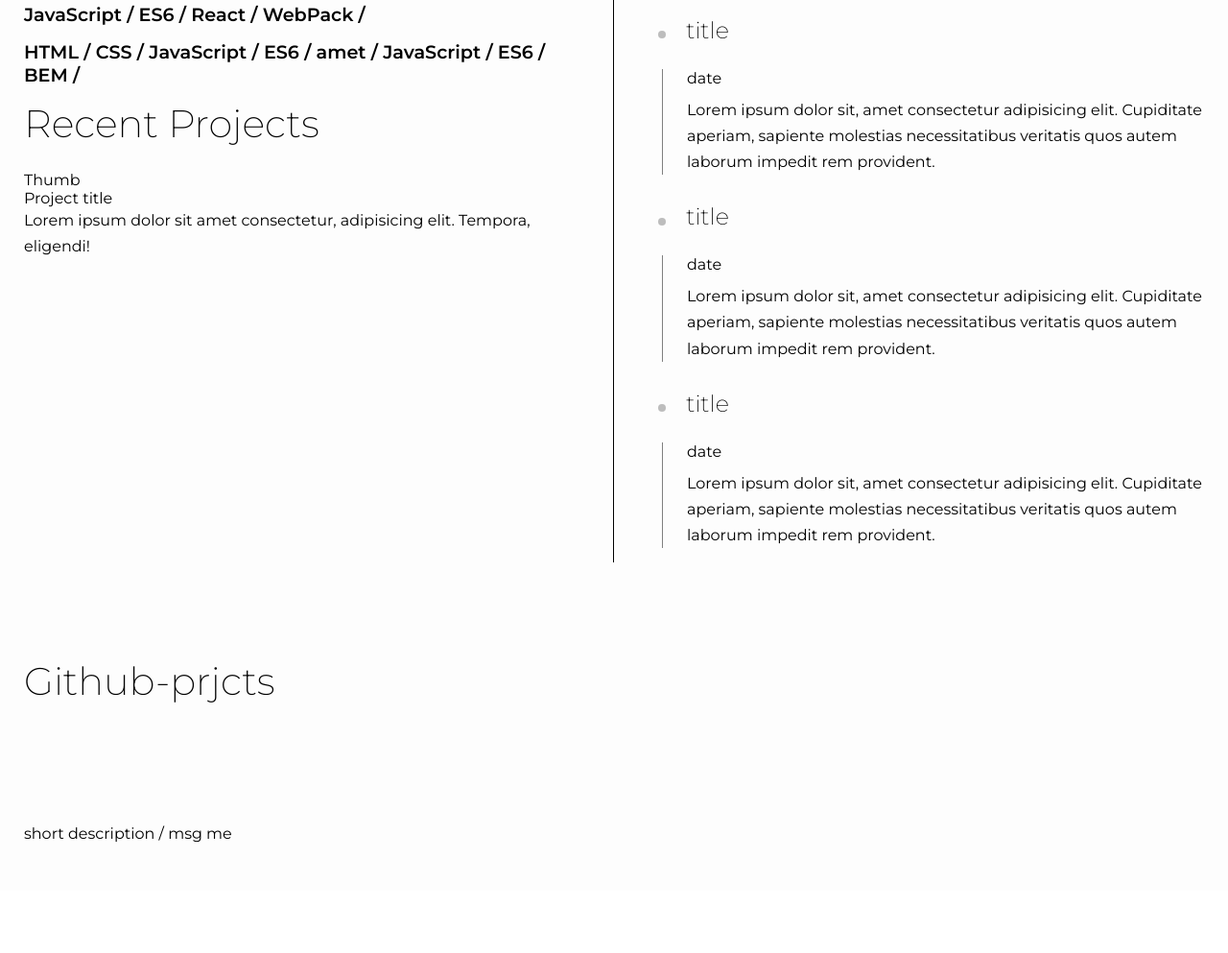
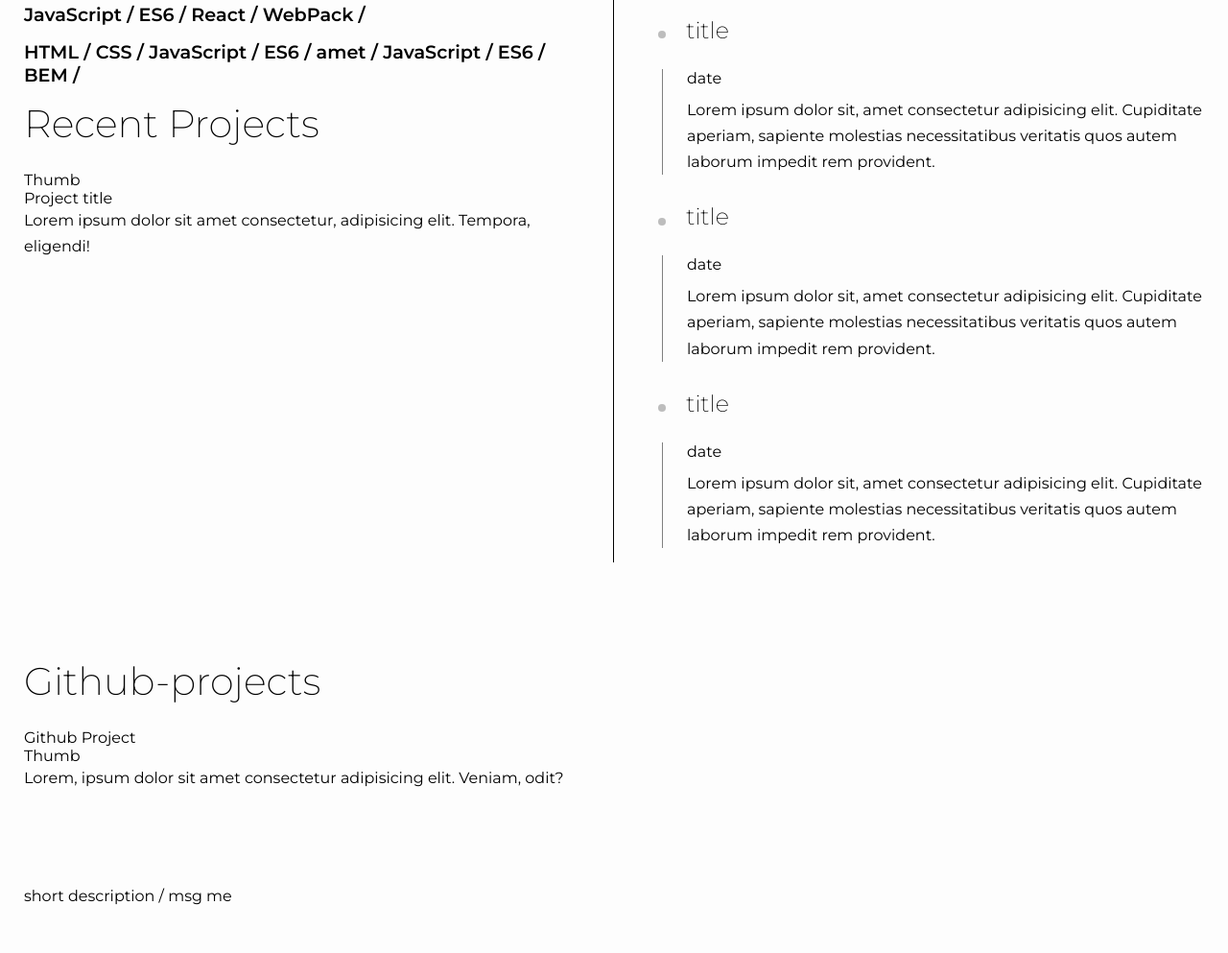
Before and after one commit to tangratannakra/online-portfolio, a website built with webpack: page src/index.html in a window 1280 px wide. Shown: the part 890-1883 px from the top of the page at 96% size. Before the commit the page ends 1818 px from the top, so only its background shows below. Built offline with nearby package versions, Linux system fonts and the light colour scheme.

Commit message:
adding github project html structure

```diff
--- a/src/index.html
+++ b/src/index.html
@@ -72,7 +72,14 @@
           </div>
 
       </div>
-      <div class="section full-width"><h1>Github-prjcts</h1></div>
+      <div class="section full-width">
+        	<h1>Github-projects</h1>
+						<div class="github-prjct">
+							<div class="github--title">Github Project</div>
+							<div class="github--thumb">Thumb</div>
+							<div class="github--description"><p>Lorem, ipsum dolor sit amet consectetur adipisicing elit. Veniam, odit?</p></div>
+						</div>
+        </div>
       <div class="section grid-50">short description / msg me</div>
   </div>
 
```
